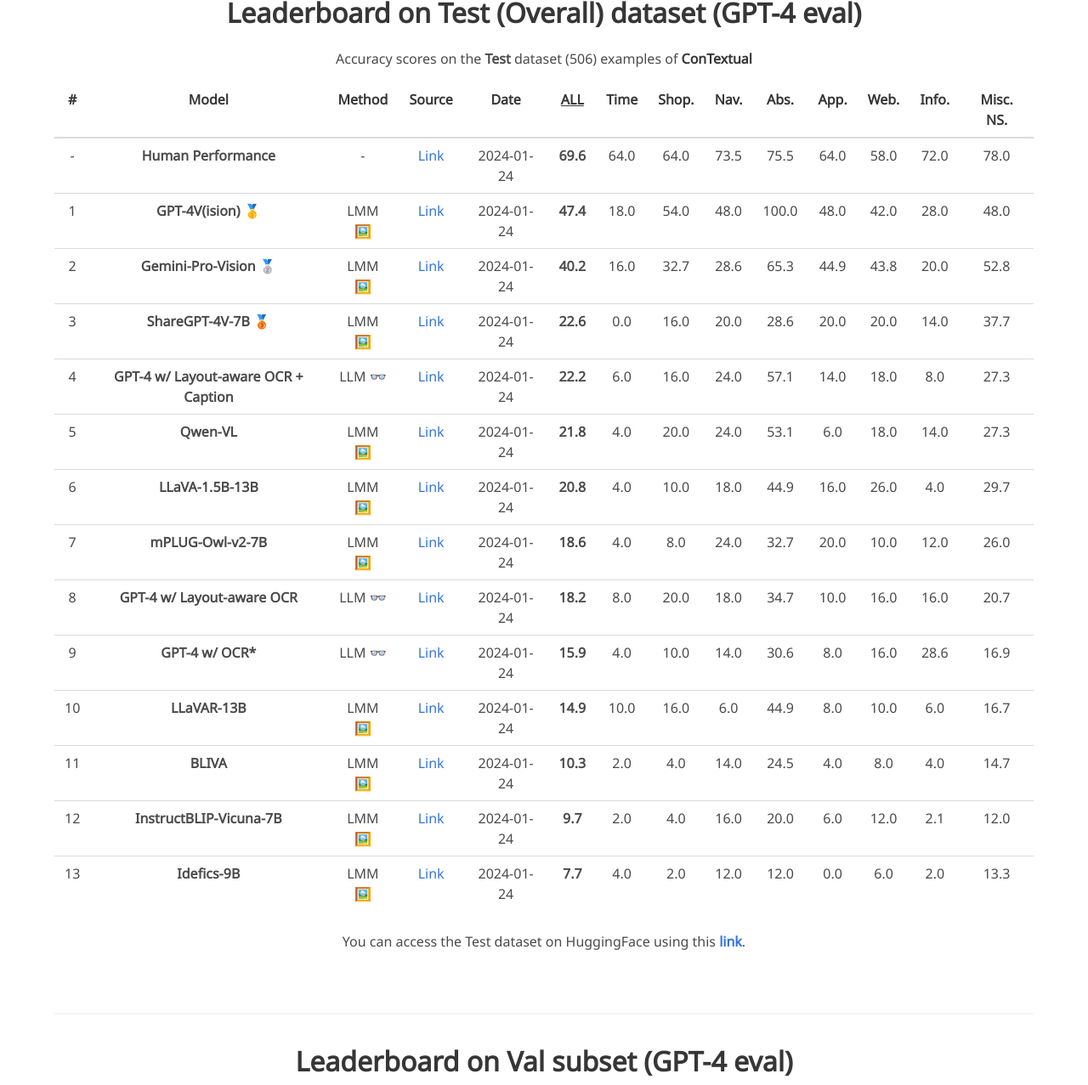
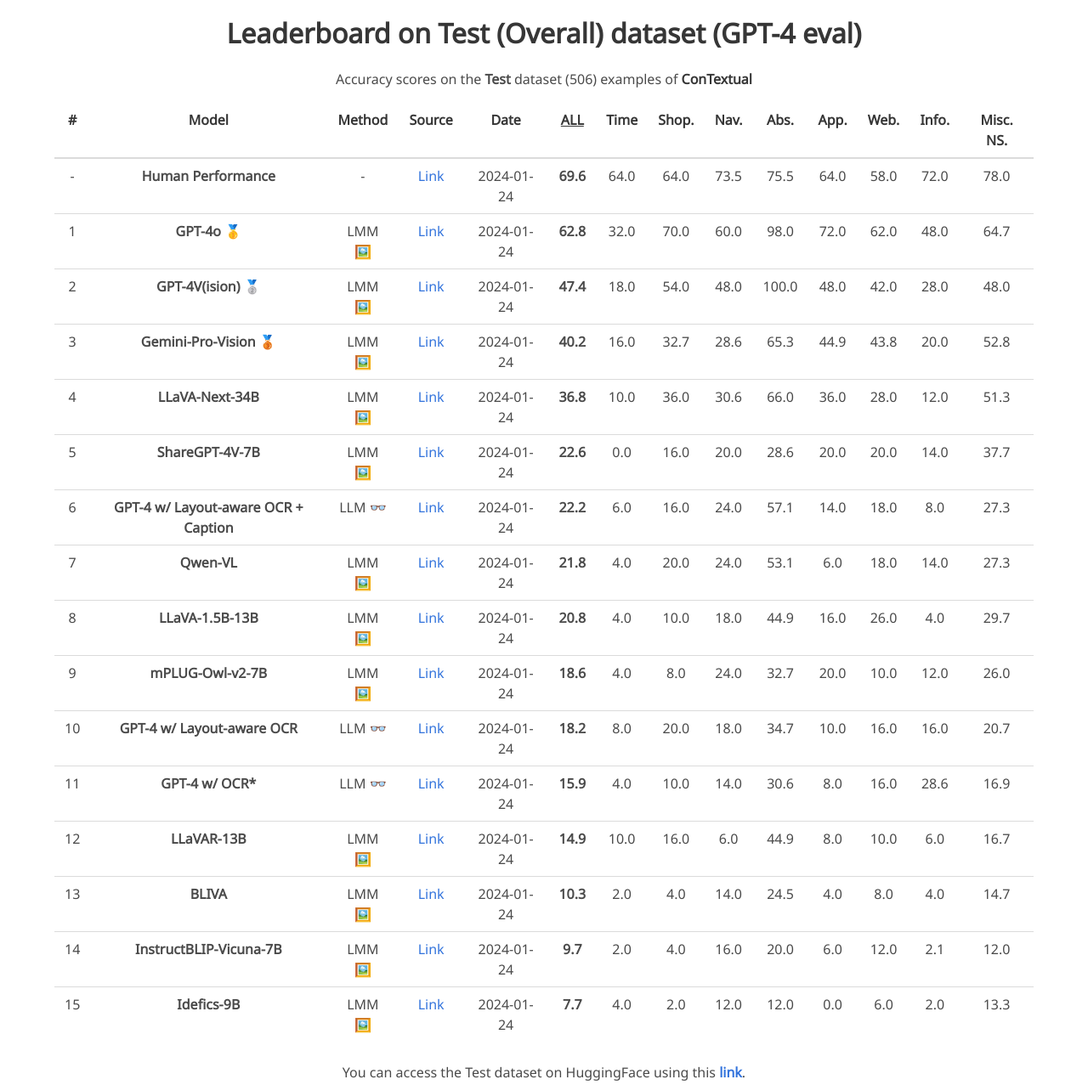
Before and after one commit to con-textual/con-textual.github.io, a plain HTML site: page index.html in a window 1280 px wide. Shown: the part 1120-2397 px from the top of the page at 85% size. Drawn offline with nearby package versions, Linux system fonts and the light colour scheme; some icons are missing; a web font is replaced by a local one.

Commit message:
updated leaderboard and announcements

```diff
--- a/index.html
+++ b/index.html
@@ -57,10 +57,10 @@
               <img src="static/images/contextual.png" style="width:5em;vertical-align: middle" alt="Logo">
               <!-- <span class="contextual" style="vertical-align: middle">ConTextual</span> -->
             </h1>
-            <h2 class="subtitle is-3 publication-subtitle">
+            <h2  class="subtitle is-3 publication-subtitle" >
               Evaluating Context-Sensitive Text-Rich Visual Reasoning in Large Multimodal Models
-
             </h2>
+            <h3><strong>Accepted at ICML 2024 (Main Track), CVPR 2024 (Workshops) </strong>🎉</h3>
             <div class="is-size-5 publication-authors">
               <!-- Paper authors -->
             <!-- Paper authors -->
@@ -128,7 +128,7 @@
 
               <!-- Twitter Link -->
               <span class="link-block">
-                <a href="https://twitter.com/hbXNov/status/1750576882398212363" target="_blank" class="external-link button is-normal is-rounded is-dark">
+                <a href="https://x.com/rohanwadhawan7/status/1785848113678409734" target="_blank" class="external-link button is-normal is-rounded is-dark">
                   <span class="icon">
                       <p style="font-size:18px">🌐</p>
                   </span>
@@ -226,7 +226,23 @@
             </tr>
             <tr>
               <td>1</td>
-              <td><b class="best-score-text">GPT-4V(ision) 🥇</b></td>
+              <td><b class="best-score-text">GPT-4o 🥇</b></td>
+              <td>LMM 🖼️</td>
+              <td><a href="https://openai.com/index/hello-gpt-4o/" class="ext-link" style="font-size: 16px;">Link</a></td>
+              <td>2024-01-24</td>
+              <td><b class="best-score-text">62.8</b></td>
+              <td>32.0</td>
+              <td>70.0</td>
+              <td>60.0</td>
+              <td>98.0</td>
+              <td>72.0</td>
+              <td>62.0</td>
+              <td>48.0</td>
+              <td>64.7</td>
+            </tr>
+            <tr>
+              <td>2</td>
+              <td><b class="best-score-text">GPT-4V(ision) 🥈</b></td>
               <td>LMM 🖼️</td>
               <td><a href="https://openai.com/research/gpt-4v-system-card" class="ext-link" style="font-size: 16px;">Link</a></td>
               <td>2024-01-24</td>
@@ -241,8 +257,8 @@
               <td>48.0</td>
             </tr>
             <tr>
-              <td>2</td>
-              <td><b class="best-score-text">Gemini-Pro-Vision 🥈</b></td>
+              <td>3</td>
+              <td><b class="best-score-text">Gemini-Pro-Vision 🥉</b></td>
               <td>LMM 🖼️</td>
               <td><a href="https://arxiv.org/abs/2312.11805" class="ext-link" style="font-size: 16px;">Link</a></td>
               <td>2024-01-24</td>
@@ -257,8 +273,24 @@
               <td>52.8</td>
             </tr>
             <tr>
-              <td>3</td>
-              <td><b class="">ShareGPT-4V-7B 🥉</b></td>
+              <td>4</td>
+              <td><b class="">LLaVA-Next-34B</b></td>
+              <td>LMM 🖼️</td>
+              <td><a href="https://llava-vl.github.io/blog/2024-01-30-llava-next/" class="ext-link" style="font-size: 16px;">Link</a></td>
+              <td>2024-01-24</td>
+              <td><b class="">36.8</b></td>
+              <td>10.0</td>
+              <td>36.0</td>
+              <td>30.6</td>
+              <td>66.0</td>
+              <td>36.0</td>
+              <td>28.0</td>
+              <td>12.0</td>
+              <td>51.3</td>
+            </tr>
+            <tr>
+              <td>5</td>
+              <td><b class="">ShareGPT-4V-7B</b></td>
               <td>LMM 🖼️</td>
               <td><a href="https://arxiv.org/abs/2311.12793" class="ext-link" style="font-size: 16px;">Link</a></td>
               <td>2024-01-24</td>
@@ -273,7 +305,7 @@
               <td>37.7</td>
             </tr>
             <tr>
-              <td>4</td>
+              <td>6</td>
               <td><b>GPT-4 w/ Layout-aware OCR + Caption</b></td>
               <td>LLM 👓</td>
               <td><a href="https://arxiv.org/abs/2303.08774" class="ext-link" style="font-size: 16px;">Link</a></td>
@@ -289,7 +321,7 @@
               <td>27.3</td>
             </tr>
             <tr>
-              <td>5</td>
+              <td>7</td>
               <td><b>Qwen-VL</b></td>
               <td>LMM 🖼️</td>
               <td><a href="https://arxiv.org/abs/2308.12966" class="ext-link" style="font-size: 16px;">Link</a></td>
@@ -305,7 +337,7 @@
               <td>27.3</td>
             </tr>
             <tr>
-              <td>6</td>
+              <td>8</td>
               <td><b>LLaVA-1.5B-13B</b></td>
               <td>LMM 🖼️</td>
               <td><a href="https://arxiv.org/abs/2310.03744"  class="ext-link" style="font-size: 16px;">Link</a></td>
@@ -321,7 +353,7 @@
               <td>29.7</td>
             </tr>
             <tr>
-              <td>7</td>
+              <td>9</td>
               <td><b>mPLUG-Owl-v2-7B</b></td>
               <td>LMM 🖼️</td>
               <td><a href="https://arxiv.org/abs/2308.12966" class="ext-link" style="font-size: 16px;">Link</a></td>
@@ -337,7 +369,7 @@
               <td>26.0</td>
             </tr>
             <tr>
-              <td>8</td>
+              <td>10</td>
               <td><b>GPT-4 w/ Layout-aware OCR</b></td>
               <td>LLM 👓</td>
               <td><a href="https://arxiv.org/abs/2303.08774" class="ext-link" style="font-size: 16px;">Link</a></td>
@@ -353,7 +385,7 @@
               <td>20.7</td>
             </tr>
             <tr>
-              <td>9</td>
+              <td>11</td>
               <td><b>GPT-4 w/ OCR*</b></td>
               <td>LLM 👓</td>
               <td><a href="https://arxiv.org/abs/2303.08774" class="ext-link" style="font-size: 16px;">Link</a></td>
@@ -369,7 +401,7 @@
               <td>16.9</td>
             </tr>
             <tr>
-              <td>10</td>
+              <td>12</td>
               <td><b>LLaVAR-13B</b></td>
               <td>LMM 🖼️</td>
               <td><a href="https://arxiv.org/abs/2306.17107" class="ext-link" style="font-size: 16px;">Link</a></td>
@@ -385,7 +417,7 @@
               <td>16.7</td>
             </tr>
             <tr>
-              <td>11</td>
+              <td>13</td>
               <td><b>BLIVA</b></td>
               <td>LMM 🖼️</td>
               <td><a href="https://arxiv.org/abs/2308.09936" class="ext-link" style="font-size: 16px;">Link</a></td>
@@ -401,7 +433,7 @@
               <td>14.7</td>
             </tr>
             <tr>
-              <td>12</td>
+              <td>14</td>
               <td><b>InstructBLIP-Vicuna-7B</b></td>
               <td>LMM 🖼️</td>
               <td><a href="https://arxiv.org/abs/2305.06500" class="ext-link" style="font-size: 16px;">Link</a></td>
@@ -417,7 +449,7 @@
               <td>12.0</td>
             </tr>
             <tr>
-              <td>13</td>
+              <td>15</td>
               <td><b>Idefics-9B</b></td>
               <td>LMM 🖼️</td>
               <td><a href="https://huggingface.co/blog/idefics" class="ext-link" style="font-size: 16px;">Link</a></td>
```
